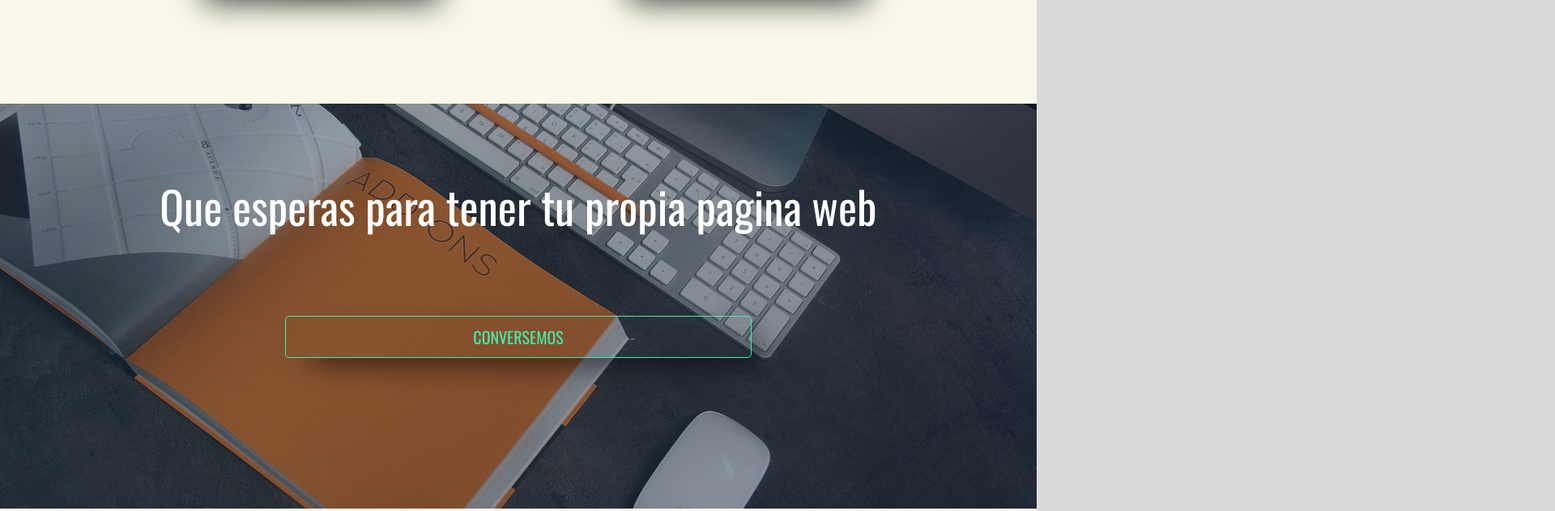
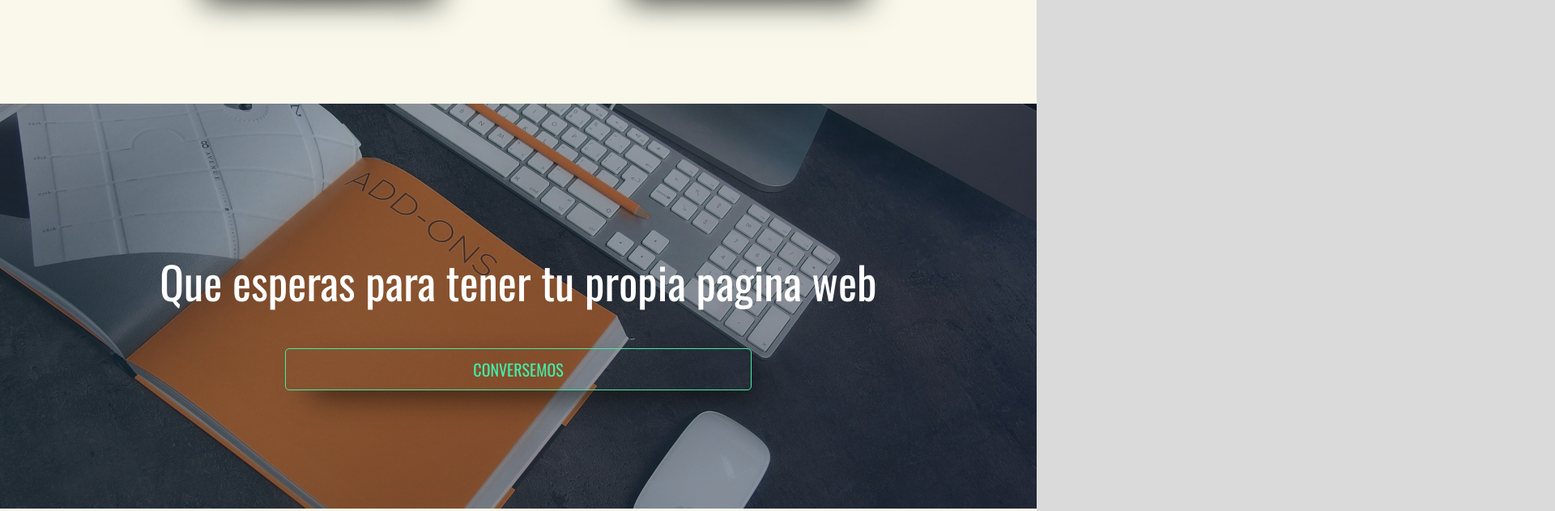
Before and after one commit to MIGXEL/AntvasWeb, a plain HTML site: page index.html in a window 1280 px wide. Shown: the part 4360-4991 px from the top of the page at 81% size, 1920 px wide, since content can reach past the window. Drawn offline with nearby package versions, Linux system fonts and the light colour scheme.

Commit message:
maquetando seccion que esperas

```diff
--- a/css/estilos.css
+++ b/css/estilos.css
@@ -21,6 +21,9 @@ html {
     box-sizing: border-box;
     font-family: 'Poppons', sans-serif;
     font-family: 'Oswald', sans-serif;
+}
+:target{
+    padding-top: 4rem;
 }
 
 .boton {
@@ -448,18 +451,23 @@ button.owl-next:hover {
     background-position: center;
     background-repeat: no-repeat;
     background-attachment: fixed;
+    display: flex;
+    flex-direction: column;
+    justify-content: center;
+    align-items: center;
 }
 
 .contenidoEsperas {
-    height: 50vh;
+    /* height: 50vh; */
     display: flex;
     flex-direction: column;
-    justify-content: space-evenly;
+    justify-content: center;
     align-items: center;
 }
 
 .contenidoEsperas h3 {
     margin: 0;
+    padding: 2rem 0;
     color: #ffffff;
 }
 .contenidoEsperas .boton{
@@ -469,6 +477,9 @@ button.owl-next:hover {
 }
 .contenidoEsperas .boton:hover{
     border: 1.5px solid var(--color-tercero);
+
+}
+@media (max-width:680px) {
 
 }
 
```
